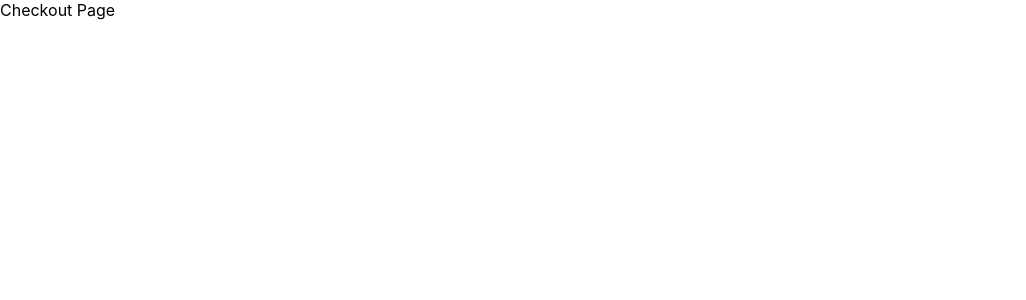
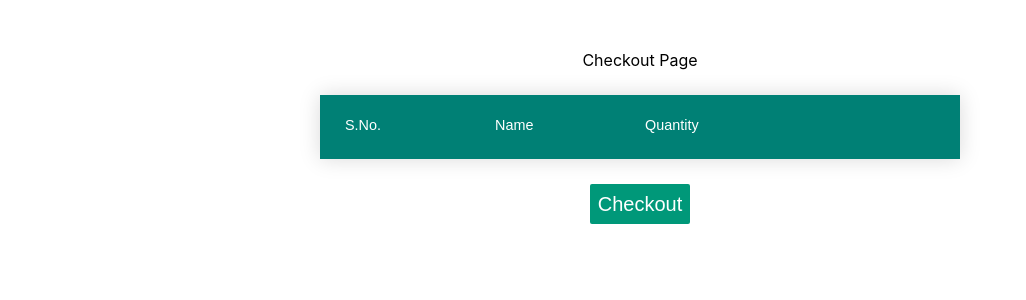
Before and after one commit to kshitiz2099/bakery-home-page, a React (Create React App) app: page / in a window 1280 px wide. Both pictures are taken after a click on the element "Checkout". Shown: the top 300 px of the page, without its empty margins (0-1026 px from the left). Built offline with nearby package versions, Linux system fonts and the light colour scheme.

Commit message:
Add context for cart

```diff
--- a/src/App.js
+++ b/src/App.js
@@ -1,5 +1,6 @@
 import { Link, Route, BrowserRouter as Router, Routes } from 'react-router-dom';
 import './App.css';
+import { CartUpdate } from './Contexts/CartContext';
 import Checkout from './pages/Checkout';
 import Home from './pages/Home';
 
@@ -7,10 +8,14 @@ function App() {
   return (
     <div>
       <Router>
-        <Routes>
-          <Route path = "/" element = {<Home/>}/>
-          <Route path = "/checkout" element = {<Checkout/>}/>
-        </Routes>
+
+        <CartUpdate>
+          <Routes>
+            <Route path = "/" element = {<Home/>}/>
+            <Route path = "/checkout" element = {<Checkout/>}/>
+          </Routes>
+
+        </CartUpdate>
       </Router>
     </div>
   );
--- /dev/null
+++ b/src/Contexts/CartContext.js
@@ -0,0 +1,36 @@
+import React, { useContext, useState } from "react";
+
+const CartContext = React.createContext();
+
+export function useCart(){
+    return useContext(CartContext);
+}
+
+export function CartUpdate({children}){
+
+    const [cart, setCart] = useState();
+
+    const addItemToCart = (key, name)=>{
+        console.log("Adding new Item");
+        setCart({...cart, [key]: {quantity: 1, name: name}})
+        console.log(cart);
+    }
+
+    const changeItemCount = (key, count)=>{
+        console.log("Change Item count");
+        setCart({...cart, [key]: { quantity: cart[key].quantity+count, name: cart[key].name}})
+        console.log(cart);
+    }
+
+    const value = {
+        addItemToCart,
+        changeItemCount,
+        cart
+    }
+
+    return(
+        <CartContext.Provider value = {value}>
+            {children}
+        </CartContext.Provider>
+    )
+}
--- /dev/null
+++ b/src/components/Checkout/CheckoutItem.jsx
@@ -0,0 +1,12 @@
+import React from "react";
+import "./../../css/Checkout/Checkout.css";
+
+export default function CheckoutItem({id, name, quantity}){
+    return(
+        <div className = "checkout-item">
+            <div>{id}</div>
+            <div>{name}</div>
+            <div>{quantity}</div>
+        </div>
+    )
+}
--- a/src/components/Home/NavItem.jsx
+++ b/src/components/Home/NavItem.jsx
@@ -1,11 +1,25 @@
 import React from "react";
 import "./../../css/Home/NavItem.css";
 
-export default function NavItem({title, desc}){
+export default function NavItem({imageName, title, desc}){
+
+    let image = null;
+
+    try{
+        image = require("./../../images/"+imageName+".png");
+    }catch{
+
+    }
+
     return(
         <div className="nav-item">
-            <h3>{title}</h3>
-            <p>{desc}</p>
+            <div className = "navbar-image">
+                <img src={image} alt={title}/>
+            </div>
+            <div>
+                <h3>{title}</h3>
+                <p>{desc}</p>
+            </div>
         </div>
     )
 }
--- a/src/components/common/AddToCart.jsx
+++ b/src/components/common/AddToCart.jsx
@@ -1,8 +1,8 @@
 import React from "react";
 
-export default function AddToCart({onClick, itemId}){
+export default function AddToCart({onClick, itemId, name}){
     return(
-        <div className="add-to-cart" onClick={()=> onClick(itemId)}>
+        <div className="add-to-cart" onClick={()=> onClick(itemId, name)}>
             <p>Add to Cart</p>
         </div>
     )
--- a/src/components/common/ProductTile.jsx
+++ b/src/components/common/ProductTile.jsx
@@ -20,7 +20,7 @@ export default function Product({item, quantity, addToCart, updateCart}){
             <p className="name">{item.name}</p>
             <p className="price">Rs. {item.price}</p>
             {
-            quantity==0 || quantity==null? <AddToCart itemId = {item.key} onClick = {addToCart}/>:
+            quantity==0 || quantity==null? <AddToCart itemId = {item.key} name = {item.name} onClick = {addToCart}/>:
                 <UpdateCart onClick = {updateCart} quantity = {quantity}  itemId = {item.key}/>
             }
         </div>
--- /dev/null
+++ b/src/css/Checkout/Checkout.css
@@ -0,0 +1,62 @@
+.checkout-page{
+    display: flex;
+    flex-direction: column;
+    justify-content: flex-start;
+    align-items: center;
+    margin-top: 50px;
+}
+
+.checkout-table{
+    border-collapse: collapse;
+    margin: 25px 0;
+    font-size: 0.9em;
+    font-family: sans-serif;
+    min-width: 400px;
+    box-shadow: 0 0 20px rgba(0, 0, 0, 0.15);
+    width: 50vw;
+}
+
+.checkout-table-header{
+    display: flex;
+    background-color: #008075;
+    color: #ffffff;
+    text-align: left;
+}
+
+.checkout-item{
+    border-bottom: 1px solid #dddddd;
+    display: flex;
+    justify-content: flex-start;
+    width: 50vw;
+    min-width: 300px;
+}
+
+.checkout-item div, .checkout-table-header div{
+    margin: 10px;
+    height: 20px;
+    width: 100px;
+    padding: 12px 15px;
+}
+
+.checkout-table-rows .checkout-item:nth-of-type(even){
+    background-color: #f3f3f3;
+}
+
+.checkout-table-rows .checkout-item:last-of-type{
+    border-bottom: 2px solid #008075;
+}
+
+.checkout-item:hover{
+    font-weight: bold;
+    color: #009879;
+}
+
+.checkout-btn{
+    background-color: #009879;
+    color: white;
+    font-size: 20px;
+    border: none;
+    border-radius: 2px;
+    height: 40px;
+    width: 100px;
+}
--- a/src/css/Home/NavItem.css
+++ b/src/css/Home/NavItem.css
@@ -3,4 +3,17 @@
     flex-basis: 33%;
     min-width: 300px;
     flex-grow: 1;
+    display: flex;
+    align-items: center;
 }
+
+.navbar-image{
+    height: fit-content;
+    width: fit-content;
+    padding: 5px;
+}
+
+.navbar-image img{
+    width: 80%;
+    object-fit: cover;
+}
--- a/src/css/common/ProductTile.css
+++ b/src/css/common/ProductTile.css
@@ -15,7 +15,7 @@
     width: 100%;
     display: flex;
 }
-.product img{
+.img-box img{
     width: 100%;
     object-fit: cover;
     border-radius: 3px 3px 0 0;
--- a/src/pages/Checkout.jsx
+++ b/src/pages/Checkout.jsx
@@ -1,14 +1,32 @@
 import React from "react";
 import { useLocation } from "react-router-dom";
+import CheckoutItem from "../components/Checkout/CheckoutItem";
+import { useCart } from "../Contexts/CartContext";
 
 export default function Checkout(){
 
-    const {state} = useLocation();
-    const {cart} = state;
+    const {cart} = useCart();
+    const keys = (cart==null)? [] : Object.keys(cart);
+
+    const finalCheckout = ()=>{
+        console.log(cart);
+    }
 
     return(
-        <div onClick={()=>console.log(cart)}>
-            Checkout Page
+        <div className="checkout-page" onClick={()=>console.log(cart)}>
+            <div>Checkout Page</div>
+            <div className = "checkout-table">
+                <div className="checkout-table-header">
+                    <div>S.No.</div>
+                    <div>Name</div>
+                    <div>Quantity</div>
+                </div>
+                <div className="checkout-table-rows">
+                    {keys.map(key=> <CheckoutItem key = {key} id = {key} name = {cart[key].name} quantity = {cart[key].quantity}/>)}
+                </div>
+            </div>
+
+            <button className = "checkout-btn" type="submit" onClick = {()=>finalCheckout}>Checkout</button>
         </div>
     )
 }
--- a/src/pages/Home.jsx
+++ b/src/pages/Home.jsx
@@ -1,7 +1,8 @@
-import React, { useState } from "react";
+import React, { useCallback, useState } from "react";
 import { useNavigate } from "react-router-dom";
 import Product from "../components/common/ProductTile";
 import NavItem from "../components/Home/NavItem";
+import { useCart } from "../Contexts/CartContext";
 import './../css/Home/HomePage.css';
 
 export default function Home(){
@@ -43,23 +44,12 @@ export default function Home(){
     }
     const checkoutPath = "/checkout";
 
-    const [cart, setCart] = useState({});
     const [items, setItems] = useState(sampleItems);
     const [itemKeys, setItemKeys] = useState(Object.keys(items));
 
+    const {cart, addItemToCart, changeItemCount} = useCart();
 
     const navigate = useNavigate();
-    const addItemToCart = (key)=>{
-        console.log("Adding new Item");
-        setCart({...cart, [key]: {quantity: 1, name: items[key].name}})
-        console.log(cart);
-    }
-
-    const changeItemCount = (key, count)=>{
-        console.log("Change Item count");
-        setCart({...cart, [key]: { quantity: cart[key].quantity+count, name: cart[key].name}})
-        console.log(cart);
-    }
 
     const goToCheckout = ()=>{
         navigate(checkoutPath, { state: {cart: cart}});
@@ -75,9 +65,9 @@ export default function Home(){
             <div className = "home-page">
                 <div className="top-color"></div>
                 <div className = "nav-bar">
-                    <NavItem title={navItems[0][0]} desc={navItems[0][1]}/>
-                    <NavItem title={navItems[1][0]} desc={navItems[1][1]}/>
-                    <NavItem title={navItems[2][0]} desc={navItems[2][1]}/>
+                    <NavItem imageName = "products" title={navItems[0][0]} desc={navItems[0][1]}/>
+                    <NavItem imageName = "cake" title={navItems[1][0]} desc={navItems[1][1]}/>
+                    <NavItem imageName = "recipe" title={navItems[2][0]} desc={navItems[2][1]}/>
                 </div>
 
                 <div onClick = {()=>goToCheckout()}>Checkout</div>
@@ -87,7 +77,7 @@ export default function Home(){
                 <div className = "products">
                         <div className = "product-grid">
                             {
-                                itemKeys.map(itemKey => <Product key = {itemKey} item = {items[itemKey]} addToCart = {addItemToCart} updateCart = {changeItemCount} quantity = {cart.hasOwnProperty(itemKey)? cart[itemKey].quantity: 0}/>)
+                                itemKeys.map(itemKey => <Product key = {itemKey} item = {items[itemKey]} addToCart = {addItemToCart} updateCart = {changeItemCount} quantity = {cart?.hasOwnProperty(itemKey)? cart[itemKey].quantity: 0}/>)
                             }
                         </div>
                 </div>
```
